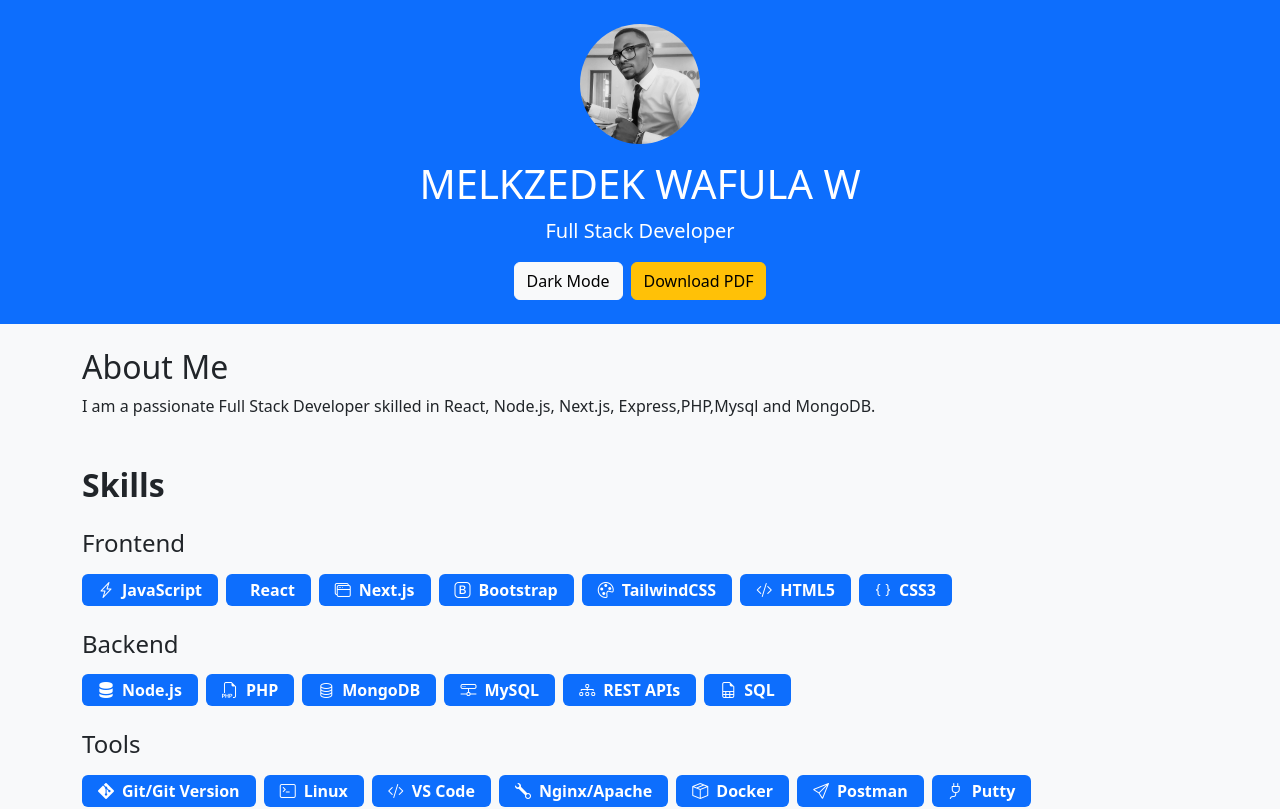
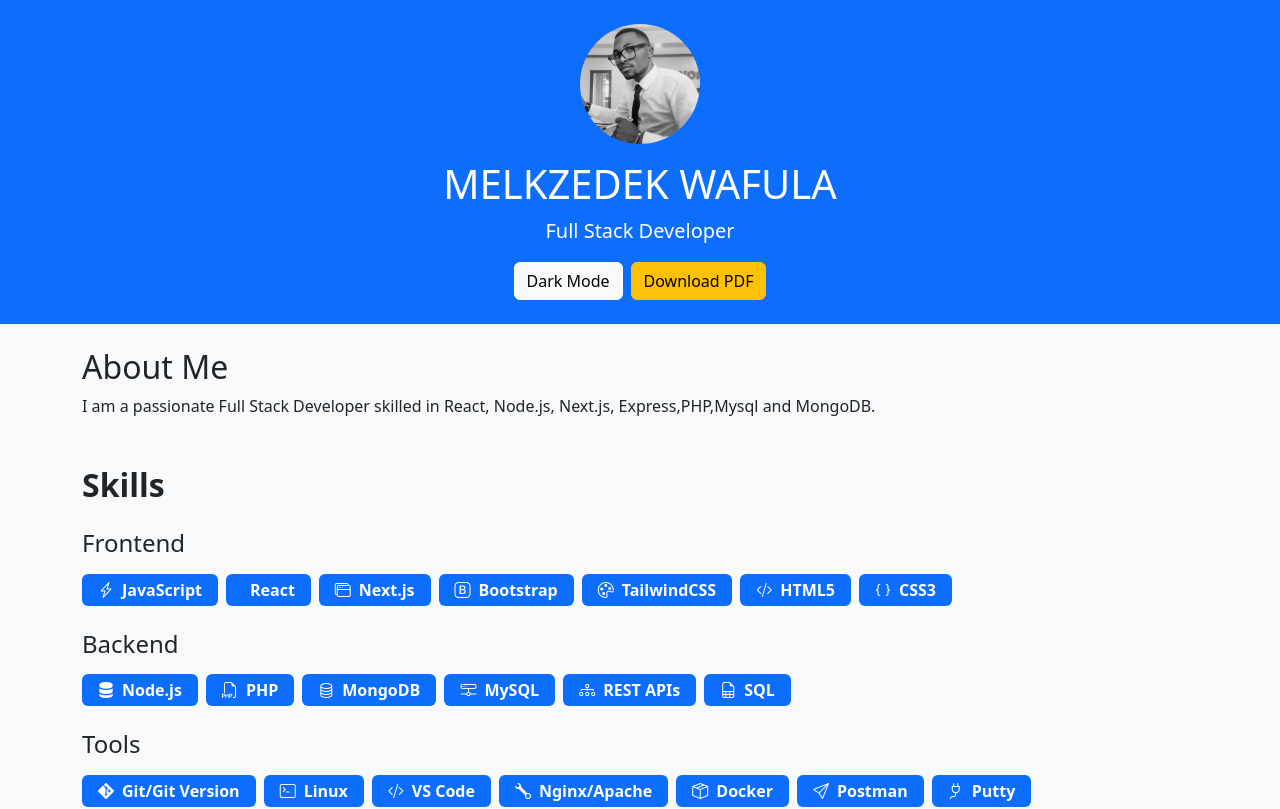
Before and after one commit to Melkzedk/my-resume, a React (Create React App) app: page / in a window 1280 px wide. Shown: the top 809 px of the page. Built offline with nearby package versions, Linux system fonts and the light colour scheme.

Commit message:
small changes

```diff
--- a/src/components/Header.js
+++ b/src/components/Header.js
@@ -39,7 +39,7 @@ export default function Header({ dark, toggleTheme }) {
         transition={{ duration: 0.8 }}
       />
 
-      <h1>MELKZEDEK WAFULA W</h1>
+      <h1>MELKZEDEK WAFULA</h1>
       <p className="lead"><bold>Full Stack Developer</bold></p>
 
       <div className="d-flex justify-content-center mt-3 flex-wrap gap-2">
```
